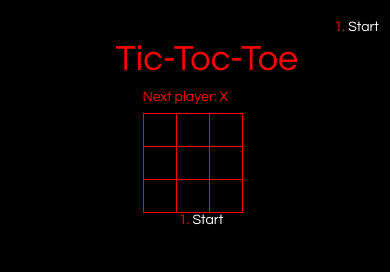
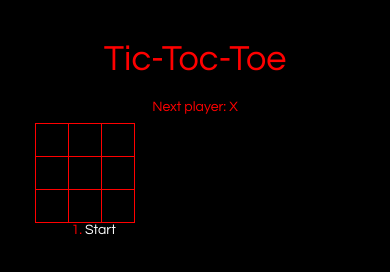
Before and after one commit to alexkaufman06/tic-tac-toe, a React app: page / in a window 390 px wide. Built offline with nearby package versions, Linux system fonts and the light colour scheme.

Commit message:
Add responsive grid system

```diff
--- a/src/index.css
+++ b/src/index.css
@@ -20,12 +20,7 @@ ol, ul {
 }
 
 .status {
-  margin-bottom: 10px;
-}
-
-.title-text {
-  text-align: center;
-  margin-left: -27px;
+  margin: 20px 0px 10px 0px;
 }
 
 .square {
@@ -68,13 +63,6 @@ ol, ul {
   background: #ddd;
 }
 
-.game {
-  display: flex;
-  flex-direction: row;
-  width: 250px;
-  margin-left: 35%;
-}
-
 .game-info {
   margin-left: 20px;
 }
--- a/src/index.js
+++ b/src/index.js
@@ -108,30 +108,47 @@ class Game extends React.Component {
       status = 'Next player: ' + (this.state.xIsNext ? 'X' : 'O');
     }
 
-    let test;
+    let hideWinner;
     if (winner) {
-      test = "hide";
+      hideWinner = "hide";
     } else {
-      test = "game-info";
+      hideWinner = "game-info";
     }
 
     return (
-      <div className="game">
-        <div className="game-board">
-          <div>
-            <h1 className="title-text">Tic-Toc-Toe</h1>
+      <div className="container">
+        <div className="row">
+          <div className="col-xs-12 col-sm-12 col-md-12 col-lg-12">
+            <div className="text-center">
+              <h1>Tic-Toc-Toe</h1>
               <div className="status">{status}</div>
             </div>
+          </div>
+        </div>
+        <div className="row">
+          <div className="hidden-xs hidden-sm col-md-3 col-lg-2 col-lg-offset-1">
+            <div className={hideWinner}>
+              <ol>{moves}</ol>
+            </div>
+          </div>
+          <div className="col-xs-12 col-sm-12 col-md-6 col-lg-4 col-lg-offset-2">
             <Board
               squares={current.squares}
               onClick={(i) => this.handleClick(i)}
             />
-          <div className={test}>
+          </div>
+          <div className="hidden-xs hidden-sm col-md-3 col-lg-3">
+            <div className={hideWinner}>
               <ol>{moves}</ol>
             </div>
           </div>
-        <div className={test}>
+        </div>
+        <div className="row">
+          <div className="col-xs-12 col-sm-12 hidden-md hidden-lg">
+            <div className={hideWinner}>
               <ol>{moves}</ol>
+            </div>
+          </div>
         </div>
       </div>
     );
```
Lines whose indentation alone changed are shown as unchanged.
